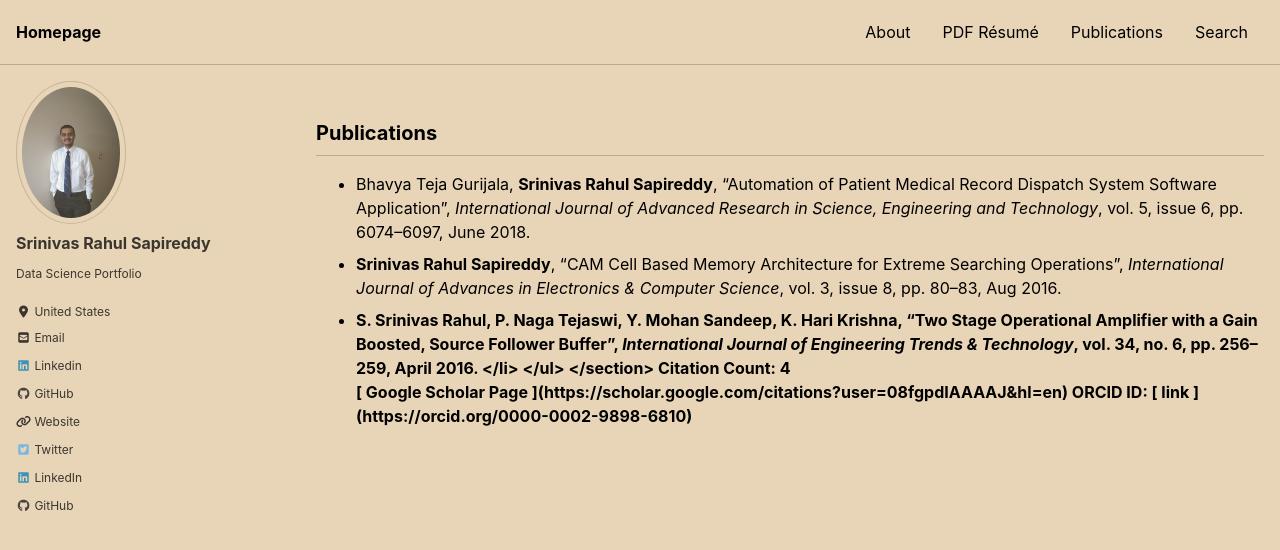
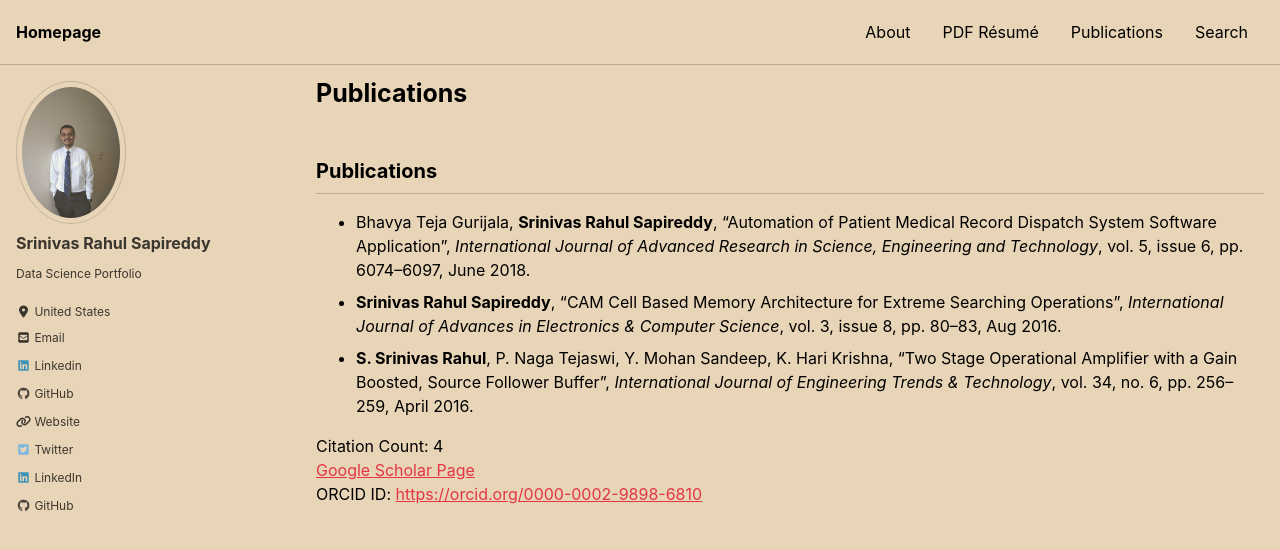
Before and after one commit to srsapireddy/srsapireddy.github.io, a Jekyll site: the page built from _pages/publications.md, in a window 1280 px wide and 900 px high. Shown: the top 550 px of the window. Built offline with Jekyll 4.4.1, drawn with Linux system fonts in a browser that asks for light colours; cached includes are drawn as plain includes; nearby versions of some CDN libraries.

Commit message:
Update publications.md

```diff
--- a/_pages/publications.md
+++ b/_pages/publications.md
@@ -13,15 +13,13 @@
       <strong>Srinivas Rahul Sapireddy</strong>, “CAM Cell Based Memory Architecture for Extreme Searching Operations”, <em>International Journal of Advances in Electronics & Computer Science</em>, vol. 3, issue 8, pp. 80–83, Aug 2016.
     </li>
     <li>
-      <strong>S. Srinivas Rahul<strong>, P. Naga Tejaswi, Y. Mohan Sandeep, K. Hari Krishna, “Two Stage Operational Amplifier with a Gain Boosted, Source Follower Buffer”, <em>International Journal of Engineering Trends & Technology</em>, vol. 34, no. 6, pp. 256–259, April 2016.
+      <strong>S. Srinivas Rahul</strong>, P. Naga Tejaswi, Y. Mohan Sandeep, K. Hari Krishna, “Two Stage Operational Amplifier with a Gain Boosted, Source Follower Buffer”, <em>International Journal of Engineering Trends & Technology</em>, vol. 34, no. 6, pp. 256–259, April 2016.
     </li>
   </ul>
 </section>
 
-
-
-
-Citation Count: 4<br>
-[ Google Scholar Page ](https://scholar.google.com/citations?user=08fgpdIAAAAJ&hl=en)
-
-ORCID ID: [ link ](https://orcid.org/0000-0002-9898-6810)
+<p>
+  Citation Count: 4<br>
+  <a href="https://scholar.google.com/citations?user=08fgpdIAAAAJ&hl=en" target="_blank">Google Scholar Page</a><br>
+  ORCID ID: <a href="https://orcid.org/0000-0002-9898-6810" target="_blank">https://orcid.org/0000-0002-9898-6810</a>
+</p>
```
Also changed, not shown: other parts of _pages/publications.md (+1 -1 lines).
